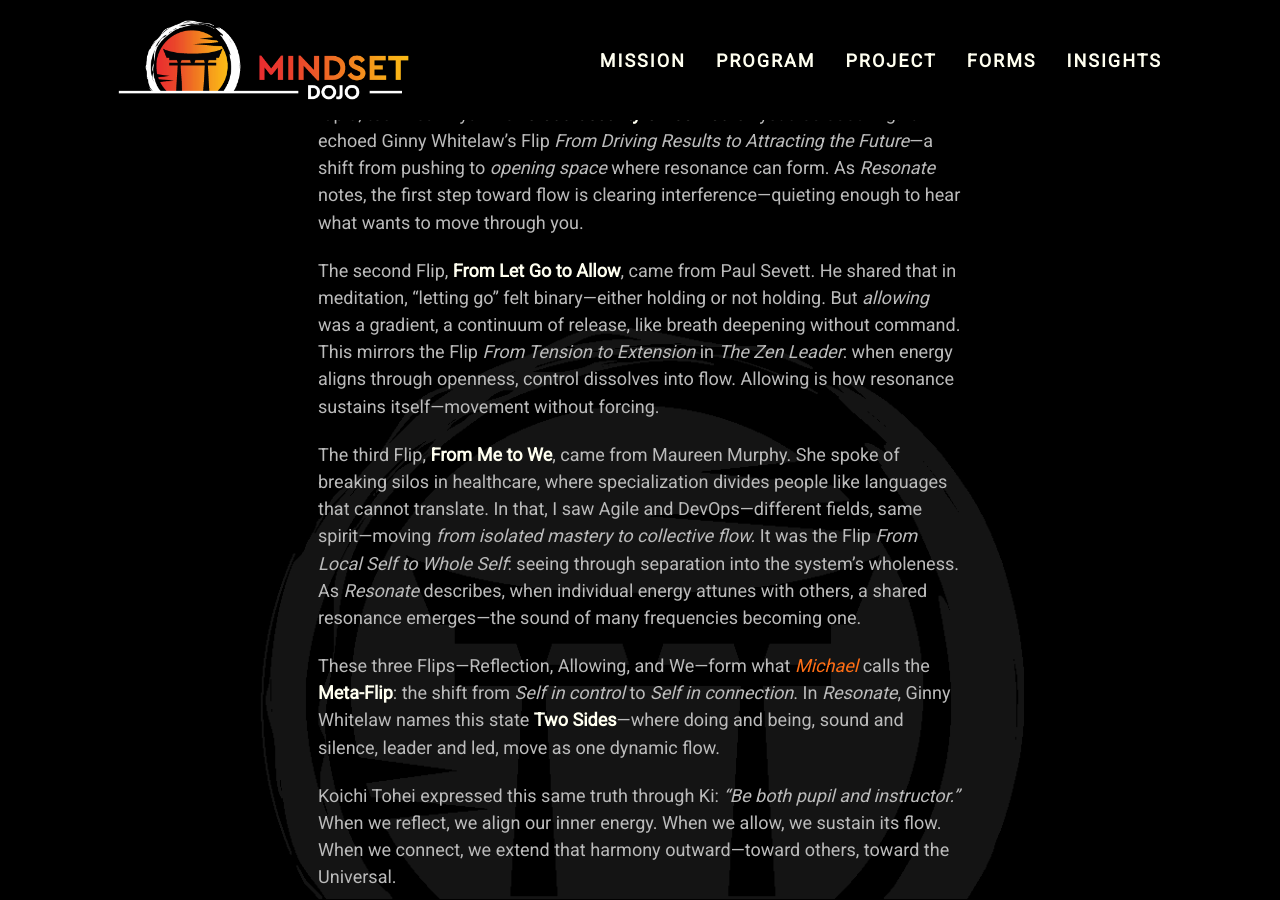
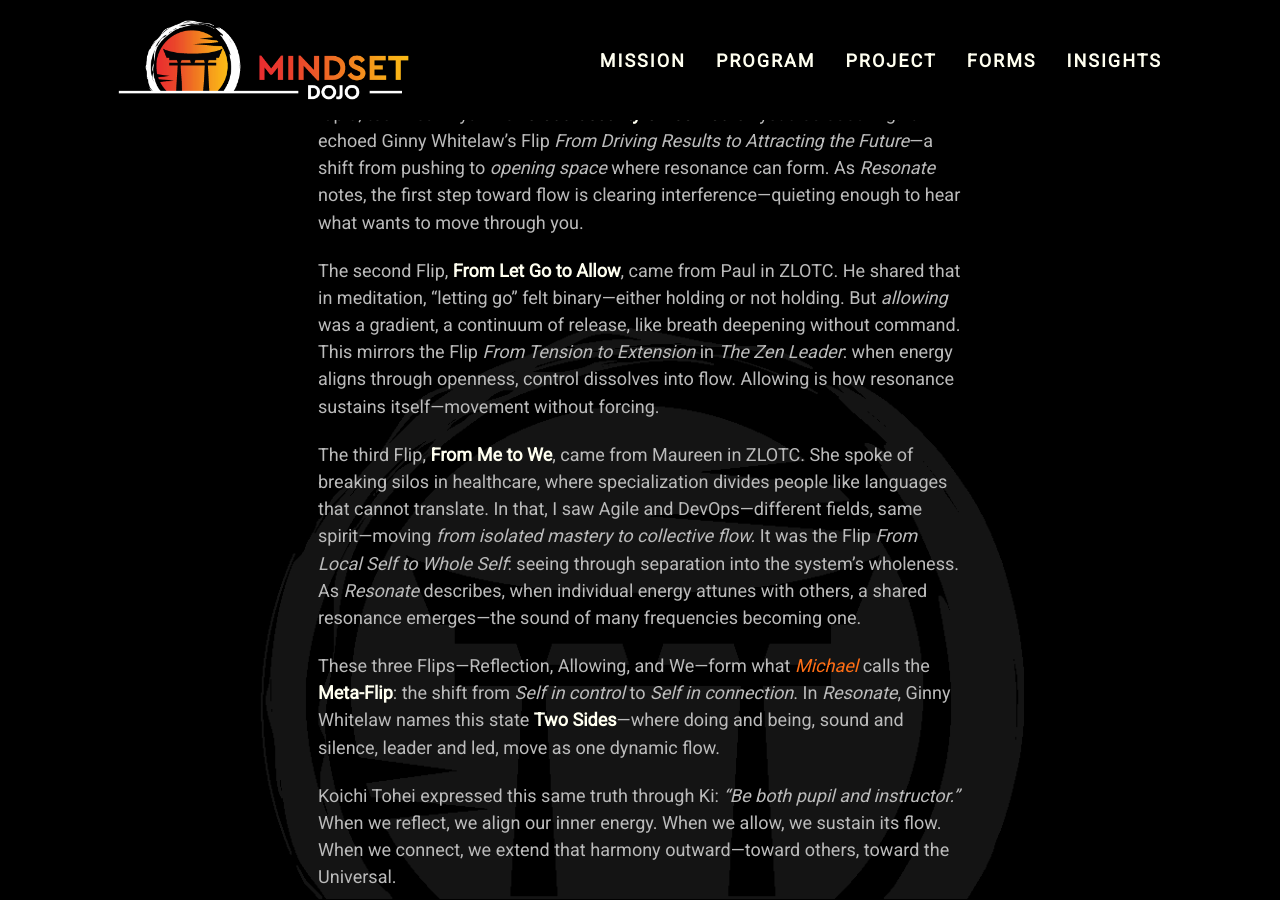
Before and after one commit to mindset-dojo/mindset-dojo.github.io, a Jekyll site: the page built from _insights/2025-10-26-circle-teaching-learning.md, in a window 1280 px wide and 900 px high, scrolled down 698 px. Built offline with Jekyll 4.4.1, drawn with Linux system fonts in a browser that asks for light colours; some web fonts are replaced.

Commit message:
fix(circle-teaching-learning): remove last names.

```diff
--- a/_insights/2025-10-26-circle-teaching-learning.md
+++ b/_insights/2025-10-26-circle-teaching-learning.md
@@ -39,13 +39,13 @@ That advice prepared me for ZLOTC’s deliberate pace—so different from the ra
 It echoed Ginny Whitelaw’s Flip *From Driving Results to Attracting the Future*—a shift from pushing to *opening space* where resonance can form.
 As *Resonate* notes, the first step toward flow is clearing interference—quieting enough to hear what wants to move through you.
 
-The second Flip, **From Let Go to Allow**, came from Paul Sevett.
+The second Flip, **From Let Go to Allow**, came from Paul in ZLOTC.
 He shared that in meditation, “letting go” felt binary—either holding or not holding.
 But *allowing* was a gradient, a continuum of release, like breath deepening without command.
 This mirrors the Flip *From Tension to Extension* in *The Zen Leader*: when energy aligns through openness, control dissolves into flow.
 Allowing is how resonance sustains itself—movement without forcing.
 
-The third Flip, **From Me to We**, came from Maureen Murphy.
+The third Flip, **From Me to We**, came from Maureen in ZLOTC.
 She spoke of breaking silos in healthcare, where specialization divides people like languages that cannot translate.
 In that, I saw Agile and DevOps—different fields, same spirit—moving *from isolated mastery to collective flow.*
 It was the Flip *From Local Self to Whole Self*: seeing through separation into the system’s wholeness.
```
